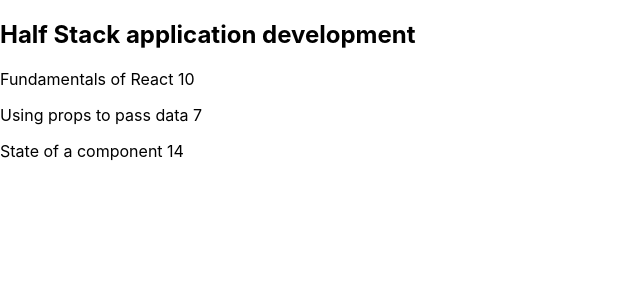
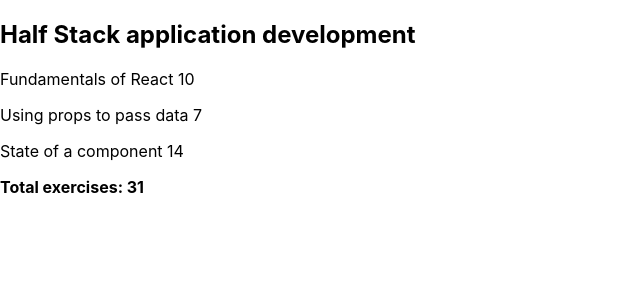
Before and after one commit to priya-3776/fullstack-open, a React (Create React App) app in the folder part2/courseinfo/: page / in a window 1280 px wide. Shown: the top 300 px of the page, without its empty margins (0-640 px from the left). Built offline with nearby package versions, Linux system fonts and the light colour scheme.

Commit message:
Exercise 2.2: Show sum of exercises

```diff
--- a/part2/courseinfo/src/Course.jsx
+++ b/part2/courseinfo/src/Course.jsx
@@ -1,24 +1,15 @@
-import React from 'react'
+const Course = ({ course }) => {
+  const total = course.parts.reduce((sum, part) => sum + part.exercises, 0);
 
-const Header = ({ name }) => <h2>{name}</h2>
+  return (
+    <div>
+      <h2>{course.name}</h2>
+      {course.parts.map(part => (
+        <p key={part.id}>{part.name} {part.exercises}</p>
+      ))}
+      <p><strong>Total exercises: {total}</strong></p>
+    </div>
+  )
+}
 
-const Part = ({ part }) => (
-  <p>
-    {part.name} {part.exercises}
-  </p>
-)
-
-const Content = ({ parts }) => (
-  <div>
-    {parts.map(p => <Part key={p.id} part={p} />)}
-  </div>
-)
-
-const Course = ({ course }) => (
-  <div>
-    <Header name={course.name} />
-    <Content parts={course.parts} />
-  </div>
-)
-
-export default Course
+export default Course;
```
